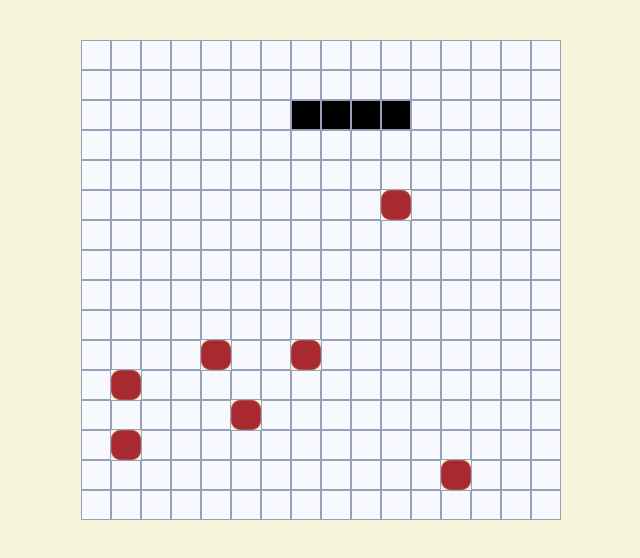
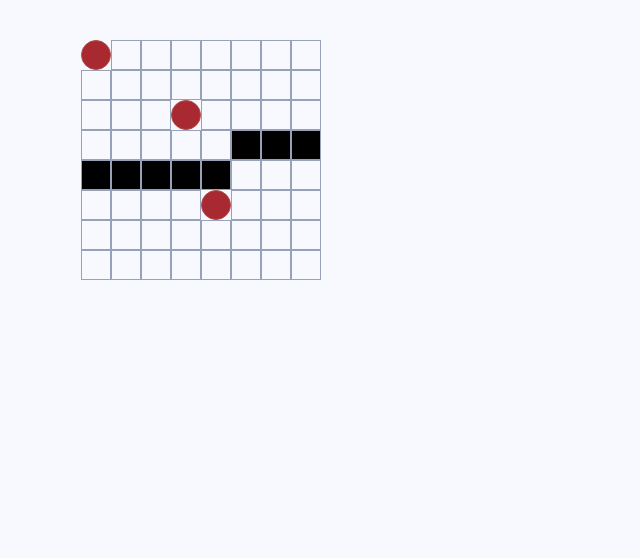
Before and after one commit to Aliot26/Snake, a plain HTML site: page index.html in a window 1280 px wide. Shown: the whole page, without its empty margins (79-719 px from the left). Drawn offline with Linux system fonts and the light colour scheme.

Commit message:
snake run

```diff
--- a/css/main.css
+++ b/css/main.css
@@ -4,7 +4,7 @@
 }
 
 body{
-    background-color: beige;
+    background-color: ghostwhite;
     font: 14px Arial, sans-serif;
     color: #2c2c53;
     line-height: 2em;
@@ -18,7 +18,7 @@ body{
 #field{
     width: 600px;
     height: 600px;
-    background-color: beige;
+    background-color: ghostwhite;
 }
 
 .square{
@@ -45,5 +45,5 @@ body{
     height: 28px;
     background-color: #a92931;
     border: 1px solid #af4d4a;
-    border-radius: 30%;
+    border-radius: 50%;
 }
--- a/js/field.js
+++ b/js/field.js
@@ -1,35 +1,21 @@
-(function () {
-
-    var maxCol = 16;
-    var maxRow = 16;
-    var snake = [73, 72, 71, 5];
+var maxCol = 8;
+var maxRow = 8;
+var snake = [1,2];
 var len = snake.length;
-
 
 function createField(rowC, colC) {
     var str = "";
-        var row = 1,
-            col = 1,
-            rowId,
-            colId;
+    var cell = 1;
 
-        for (r = 0; r < rowC; r++) {
-            rowId = "row" + row;
-            str += "<div id=" + rowId + ">";
-            for (c = 0; c < colC; c++) {
-                colId = "row" + row + "col" + col;
-                str += "<div class=square id=" + colId + "></div>";
-                col++;
+    for (cell; cell <= maxCol * maxRow; cell++) {
+        str += "<div class=square id=" + cell + "></div>";
+        if ((cell % maxCol) === 0) {
+            str += "<div class=clear></div>";
         }
-            str += "<div class=clear></div>";
-            str += "</div>";
-            row++;
-            col = 1;
     }
     var el = document.getElementById("field");
     el.innerHTML = str;
 }
-
 
 createField(maxRow, maxCol);
 
@@ -40,96 +26,193 @@
 }
 
 function createFood() {
-        var idRowRand = randomInteger(0, maxRow);
-        var idColRand = randomInteger(0, maxCol);
-        var id = 'row' + idRowRand + 'col' + idColRand;
-        var elem = document.getElementById(id);
-        if(!elem.classList.contains('snake')) {
+    var idCell = randomInteger(0, maxRow * maxCol);
+    var elem = document.getElementById(idCell);
+    if (!elem.classList.contains('snake')) {
         elem.classList.add('food');
     }
 }
 
 var a = setInterval(createFood, 500);
 
-    function generateSnake() {
-        //var sn = document.getElementById("row1col1");
+var first = 1;
+var idLast;
+var qwe=0;
 
-        //console.log(len);
-        for (var i = 1; i < len ; i++) {
-            var id = 'row' + 1 + 'col' + i;
-            var elem = document.getElementById(id);
-            elem.classList.add('snake');
+function removeSnake(idTail){
+    console.log(idTail);
+    var elem = document.getElementById(idTail);
+    elem.classList.remove('snake');
 }
-    }
-
-    generateSnake();
-
-    var x = 1;
-    var y = 1;
-
-
-
 
 function runSnake() {
 
-        if (x < maxCol + 1) {
-            var id = 'row' + y + 'col' + x;
-            //console.log(id);
-            var elem = document.getElementById(id);
-            if(elem.classList.contains('food')) {
+
+    if (first <= (maxCol * maxRow)) {
+        var idFirst = first;
+        len = snake.length;
+        idLast = first - len;
+        var elemHead = document.getElementById(idFirst);
+
+        if(idLast > 0){
+            console.log(">");
+            removeSnake(idLast);
+
+        }else if(idLast<=0 && qwe!=0 && qwe<maxCol*maxRow){
+            qwe++;
+            console.log("<");
+            removeSnake(qwe);
+        }
+
+        if (elemHead.classList.contains('food')) {
             snake.push(1);
             len = snake.length;
-                //console.log(snake);
-                //console.log("-----------"+len);
         }
-            elem.classList.remove('food');
-            elem.classList.add('snake');
-        }
-        if (x > len && x < maxCol + 1) {
-            var idnext = 'row' + y + 'col' + (x - len);
-            //console.log(idnext);
-            var elemnext = document.getElementById(idnext);
-            elemnext.classList.remove('snake');
-
-        } else if (x > maxCol) {
-            var idpost = 'row' + y + 'col' + (x - len);
-            var elempost = document.getElementById(idpost);
-            elempost.classList.remove('snake');
-            var idn = 'row' + (y+1) + 'col' + (x-maxCol);
-            var elemf = document.getElementById(idn);
-            elemf.classList.add('snake');
-            console.log('++++' + idn);
-            var last = x-len;
-            //console.log(last + 'last');
-            //console.log(x + 'x');
+        elemHead.classList.remove('food');
+        elemHead.classList.add('snake');
     }
 
-        //last = x-len;
-        //console.log(last);
-        x++;
+    first++;
 
-        // if(first === maxCol+1){
-        //     y++;
-        //     setTimeout(runSnake, 100);
-        //     console.log(last);
-        // }
-        if (x < maxCol + (len+1)) {
-            setTimeout(runSnake, 100);
-        } else {
-            x = 1;
-            y++;
-            if (y < maxRow + 1) {
-                setTimeout(runSnake, 100);
-            } else {
-                x = 1;
-                y = 1;
-                setTimeout(runSnake, 100);
-            }
+    if (first <= maxCol * maxRow) {
+        setTimeout(runSnake, 50);
     }
 
+    if(first > maxCol*maxRow){
+        qwe = idLast;
+        first = 1;
+        setTimeout(runSnake, 50);
+    }
 }
 
 runSnake();
 
 
-})();
+// var maxCol = 16;
+// var maxRow = 16;
+// var snake = [73, 72, 71, 70];
+// var len = snake.length;
+//
+//
+// function createField(rowC, colC) {
+//     var str = "";
+//     var row = 1,
+//         col = 1,
+//         rowId,
+//         colId;
+//
+//     for (r = 0; r < rowC; r++) {
+//         rowId = "row" + row;
+//         str += "<div id=" + rowId + ">";
+//         for (c = 0; c < colC; c++) {
+//             colId = "row" + row + "col" + col;
+//             str += "<div class=square id=" + colId + "></div>";
+//             col++;
+//         }
+//         str += "<div class=clear></div>";
+//         str += "</div>";
+//         row++;
+//         col = 1;
+//     }
+//     var el = document.getElementById("field");
+//     el.innerHTML = str;
+// }
+//
+//createField(maxRow, maxCol);
+//
+//
+// function randomInteger(min, max) {
+//     var rand = min + Math.random() * (max + 1 - min);
+//     rand = Math.floor(rand);
+//     return rand;
+// }
+//
+// function createFood() {
+//     var idRowRand = randomInteger(0, maxRow);
+//     var idColRand = randomInteger(0, maxCol);
+//     var id = 'row' + idRowRand + 'col' + idColRand;
+//     var elem = document.getElementById(id);
+//     if(!elem.classList.contains('snake')) {
+//         elem.classList.add('food');
+//     }
+// }
+//
+// var a = setInterval(createFood, 5000);
+//
+// // function generateSnake() {
+// //     //var sn = document.getElementById("row1col1");
+// //
+// //     //console.log(len);
+// //     for (var i = 1; i < len ; i++) {
+// //         var id = 'row' + 1 + 'col' + i;
+// //         var elem = document.getElementById(id);
+// //         elem.classList.add('snake');
+// //     }
+// // }
+// //
+// // generateSnake();
+//
+// var x = 1;
+// var y = 1;
+//
+// function eatFood(n) {
+//     var elem = document.getElementById(n);
+//     if(elem.classList.contains('food')) {
+//         snake.push(1);
+//         len = snake.length;
+//     }
+//     elem.classList.remove('food');
+//     elem.classList.add('snake');
+// }
+//
+//
+// function runSnake() {
+//
+//     if (x < maxCol + 1) {
+//         var id = 'row' + y + 'col' + x;
+//         //console.log(id);
+//         eatFood(id);
+//     }
+//     if (x > len && x < maxCol + 1) {
+//         var idnext = 'row' + y + 'col' + (x - len);
+//         //console.log(idnext);
+//         var elemnext = document.getElementById(idnext);
+//         elemnext.classList.remove('snake');
+//
+//     } else if (x > maxCol) {
+//         var idpost = 'row' + y + 'col' + (x - len);
+//         var elempost = document.getElementById(idpost);
+//         elempost.classList.remove('snake');
+//         var idn = 'row' + (y+1) + 'col' + (x-maxCol);
+//         eatFood(idn);
+//     }
+//
+//
+//     x++;
+//
+//     if (x < maxCol + (len+1)) {
+//         setTimeout(runSnake, 150);
+//     } else{
+//         x = 1;
+//         y++;
+//         if (y < maxRow) {
+//             setTimeout(runSnake, 0);
+//         } else{
+//             //console.log(x + ' x')
+//             for(i=1;i<maxCol+1;i++){
+//                 // var idposte = 'row' + y + 'col' + (maxCol);
+//                 // var elemposte = document.getElementById(idposte);
+//                 // elemposte.classList.add('snake');
+//                 var idpostc = 'row' + y + 'col' + i;
+//                 var elempostc = document.getElementById(idpostc);
+//                 elempostc.classList.remove('snake');
+//             }
+//             x = 1;
+//             y = 1;
+//             setTimeout(runSnake, 150);
+//         }
+//     }
+//
+// }
+//
+// runSnake();
```
Lines whose indentation alone changed are shown as unchanged.
